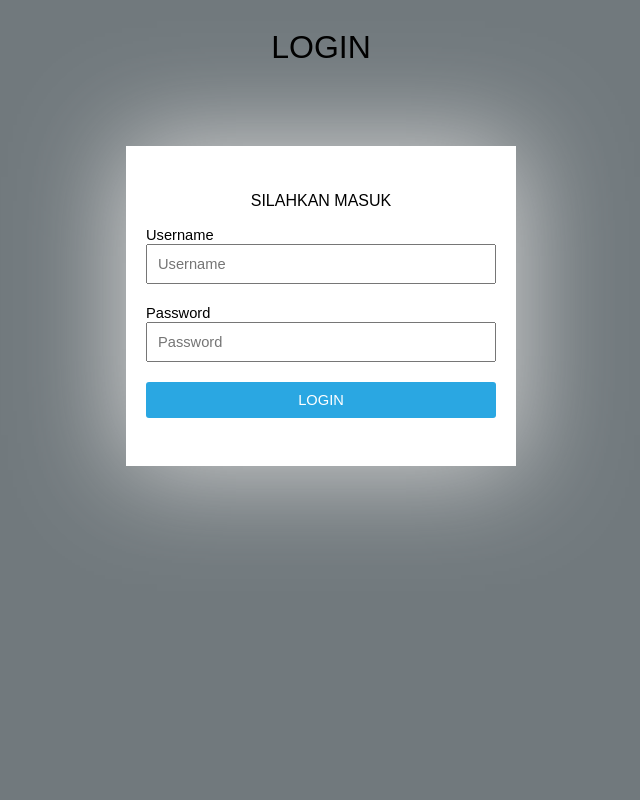
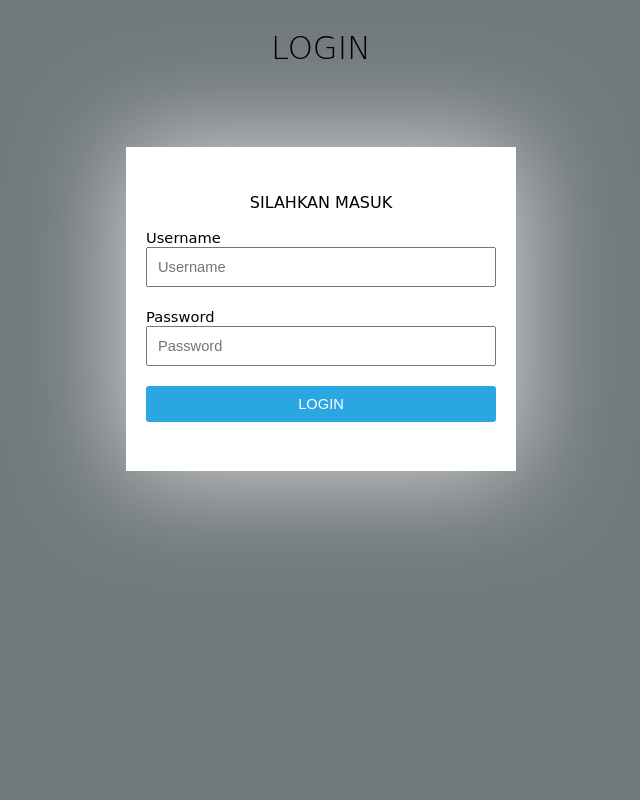
Before and after one commit to innamulikwana/Project-UAS-DTPL-klp.5, a PHP site: page / in a window 1280 px wide. Shown: the whole page, without its empty margins (327-967 px from the left). Run offline with PHP 8.4, Linux system fonts and the light colour scheme.

Commit message:
Update desain.css

```diff
--- a/desain.css
+++ b/desain.css
@@ -1,5 +1,5 @@
 body{
-    font-family: sans-serif;
+    font-family: cursive;
     background: #ebf9fb;
     position: fixed;
     top: 0;
```
